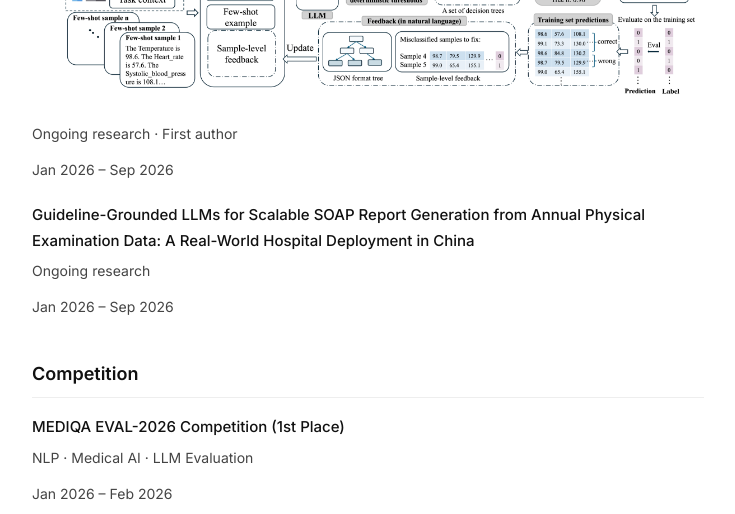
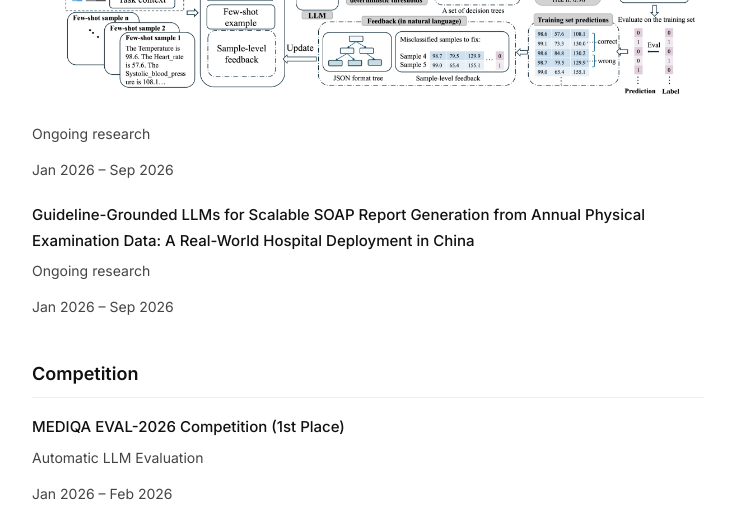
Before and after one commit to newchat111/xzp_website, a plain HTML site: page index.html in a window 1280 px wide. Shown: the part 1780-2294 px from the top of the page, without its empty margins (324-1059 px from the left). Drawn offline with Linux system fonts and the light colour scheme.

Commit message:
update2, Nov19, 2026

```diff
--- a/index.html
+++ b/index.html
@@ -82,7 +82,7 @@
                 <div class="publication">
                     <h3 class="pub-title" data-i18n="home.research.metafit.title">Agentic Infusion of Language Model Knowledge into Interpretable Predictive Models for Data-Scarce Learning (First author)</h3>
                     <img class="pub-figure" src="images/fig1a.png" width="2400" height="666" loading="lazy" alt="MetaFit workflow showing how an LLM proposes decision trees, how thresholds are optimized and trees evaluated, and how misclassified samples are fed back into the prompt.">
-                    <p class="pub-authors" data-i18n="home.research.metafit.status">Ongoing research · First author</p>
+                    <p class="pub-authors" data-i18n="home.research.metafit.status">Ongoing research</p>
                     <p class="pub-venue" data-i18n="home.research.projectDates">Jan 2026 – Sep 2026</p>
                 </div>
 
@@ -97,7 +97,7 @@
                 <h2 data-i18n="home.competitions.title">Competition</h2>
                 <div class="publication">
                     <h3 class="pub-title" data-i18n="home.competitions.mediqa.title">MEDIQA EVAL-2026 Competition (1st Place)</h3>
-                    <p class="pub-authors" data-i18n="home.competitions.mediqa.tags">NLP · Medical AI · LLM Evaluation</p>
+                    <p class="pub-authors" data-i18n="home.competitions.mediqa.tags">Automatic LLM Evaluation</p>
                     <p class="pub-venue" data-i18n="home.mediqa.dates">Jan 2026 – Feb 2026</p>
                     <ul class="project-highlights">
                         <li data-i18n="home.competitions.mediqa.point1">Placed first out of 42 teams in the MEDIQA EVAL-2026 competition at the Clinical NLP Workshop, hosted by Microsoft.</li>
```
